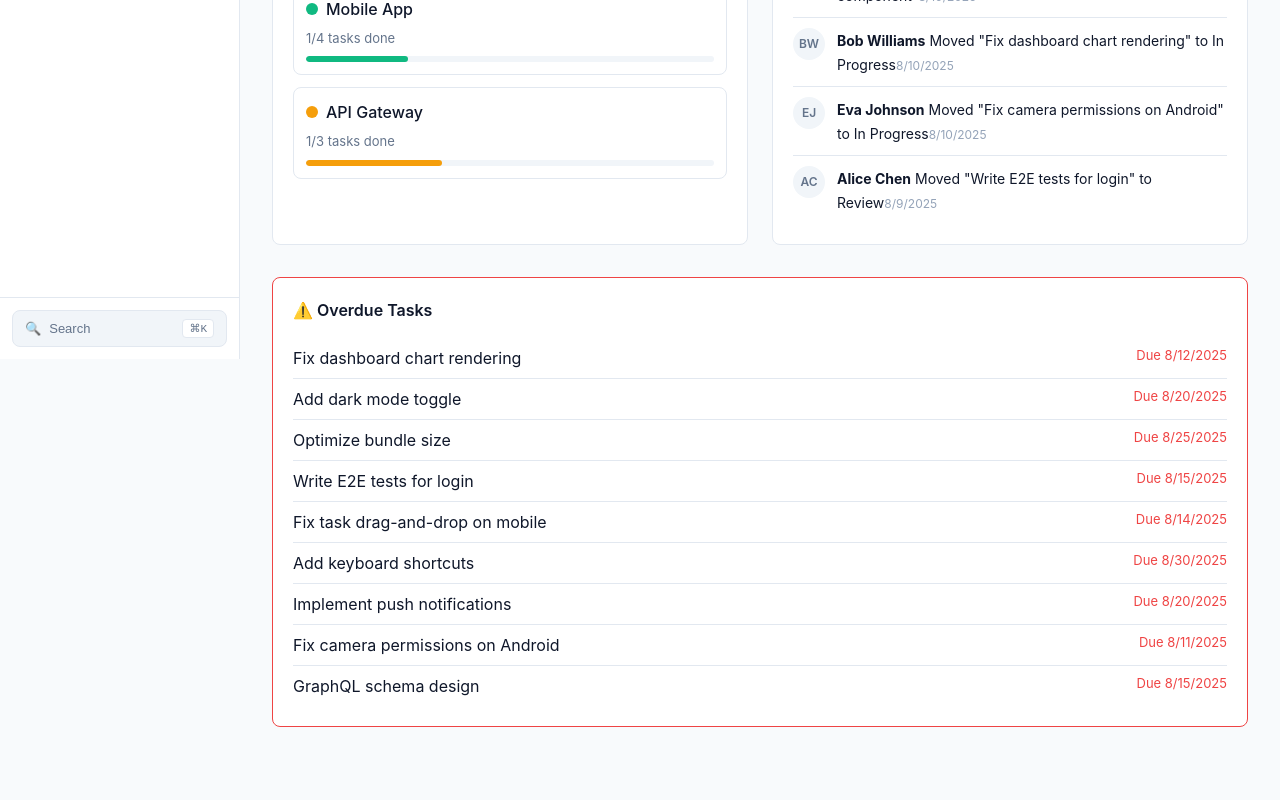
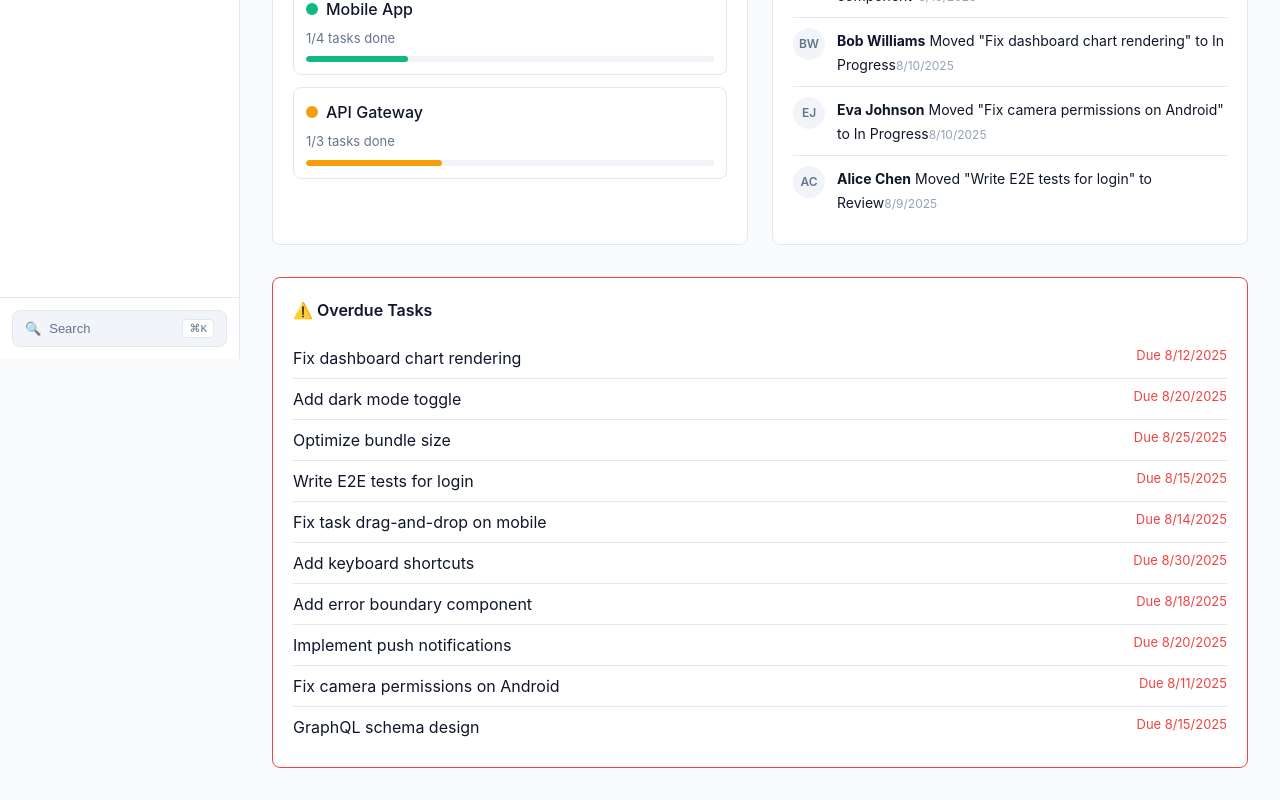
Before and after one commit to Dejene4971/flowboard, a React (Vite) app: page / in a window 1280 px wide. Shown: the part 441-1241 px from the top of the page. Before the commit the page ends 1200 px from the top, so only its background shows below. Built offline with nearby package versions, Linux system fonts and the light colour scheme.

Commit message:
Add task for error boundary implementation

```diff
--- a/src/data/mockData.ts
+++ b/src/data/mockData.ts
@@ -47,6 +47,7 @@ export const tasks: Task[] = [
   { id: 't6', title: 'Implement notification system', description: 'Real-time notifications via WebSocket', status: 'backlog', priority: 'low', assigneeId: 'u2', projectId: 'p1', tags: ['feature', 'backend'], createdAt: '2025-08-02T09:00:00Z', updatedAt: '2025-08-02T09:00:00Z', dueDate: null, estimatedHours: 30, completedAt: null },
   { id: 't7', title: 'Fix task drag-and-drop on mobile', description: 'Touch events not working on iOS', status: 'in_progress', priority: 'high', assigneeId: 'u3', projectId: 'p1', tags: ['bug', 'mobile'], createdAt: '2025-08-06T10:00:00Z', updatedAt: '2025-08-10T09:00:00Z', dueDate: '2025-08-14', estimatedHours: 10, completedAt: null },
   { id: 't8', title: 'Add keyboard shortcuts', description: 'Cmd+K search, navigation shortcuts', status: 'todo', priority: 'medium', assigneeId: null, projectId: 'p1', tags: ['ux', 'feature'], createdAt: '2025-08-08T09:00:00Z', updatedAt: '2025-08-08T09:00:00Z', dueDate: '2025-08-30', estimatedHours: 14, completedAt: null },
+  { id: 't16', title: 'Add error boundary component', description: 'Catch and display errors gracefully', status: 'todo', priority: 'high', assigneeId: 'u2', projectId: 'p1', tags: ['ux', 'error-handling'], createdAt: '2025-08-10T12:00:00Z', updatedAt: '2025-08-10T12:00:00Z', dueDate: '2025-08-18', estimatedHours: 6, completedAt: null },
   // Mobile App tasks
   { id: 't9', title: 'Set up React Native project', description: 'Initialize project with Expo', status: 'done', priority: 'high', assigneeId: 'u4', projectId: 'p2', tags: ['setup'], createdAt: '2025-03-01T10:00:00Z', updatedAt: '2025-03-05T15:00:00Z', dueDate: '2025-03-10', estimatedHours: 8, completedAt: '2025-03-05T15:00:00Z' },
   { id: 't10', title: 'Implement push notifications', description: 'Firebase Cloud Messaging integration', status: 'todo', priority: 'medium', assigneeId: 'u5', projectId: 'p2', tags: ['feature', 'mobile'], createdAt: '2025-08-01T09:00:00Z', updatedAt: '2025-08-01T09:00:00Z', dueDate: '2025-08-20', estimatedHours: 16, completedAt: null },
```
